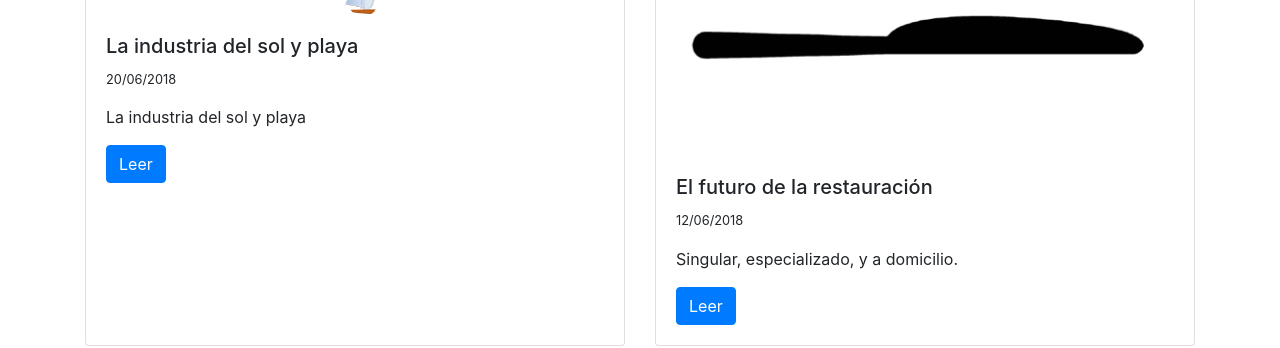
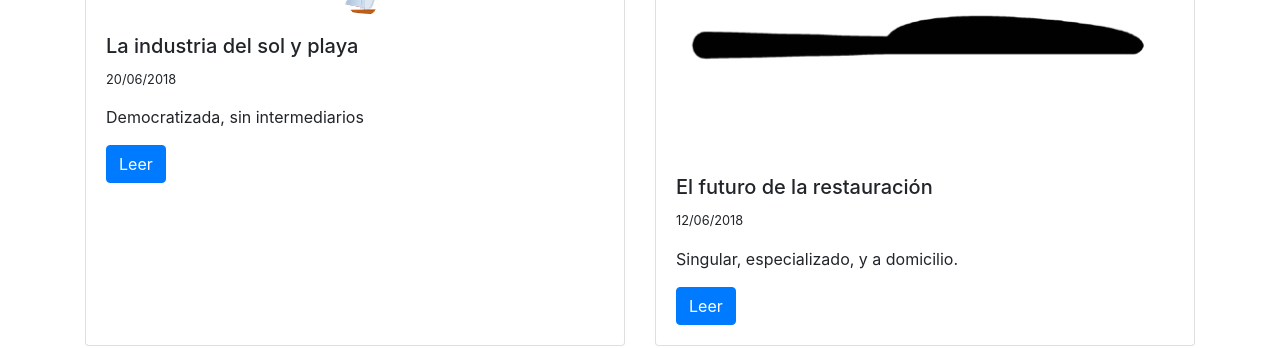
Before and after one commit to davidnilo94/davidnilo94.github.io, a Jekyll site: the page built from index.html, in a window 1280 px wide. Shown: the part 911-1259 px from the top of the page. Built offline with Jekyll 4.4.1, drawn with Linux system fonts in a browser that asks for light colours; nearby versions of some CDN libraries.

Commit message:
Update 2018-06-20-la-industria-del-sol-y-playa.md

```diff
--- a/_posts/2018-06-20-la-industria-del-sol-y-playa.md
+++ b/_posts/2018-06-20-la-industria-del-sol-y-playa.md
@@ -5,7 +5,7 @@ image: /media/holiday-389978_960_720.png
 disqus: true
 published: true
 title: La industria del sol y playa
-description: La industria del sol y playa
+description: 'Democratizada, sin intermediarios'
 ---
 ## La nueva industria del sol y playa
 ##Democratizada, sin intermediarios.
```
